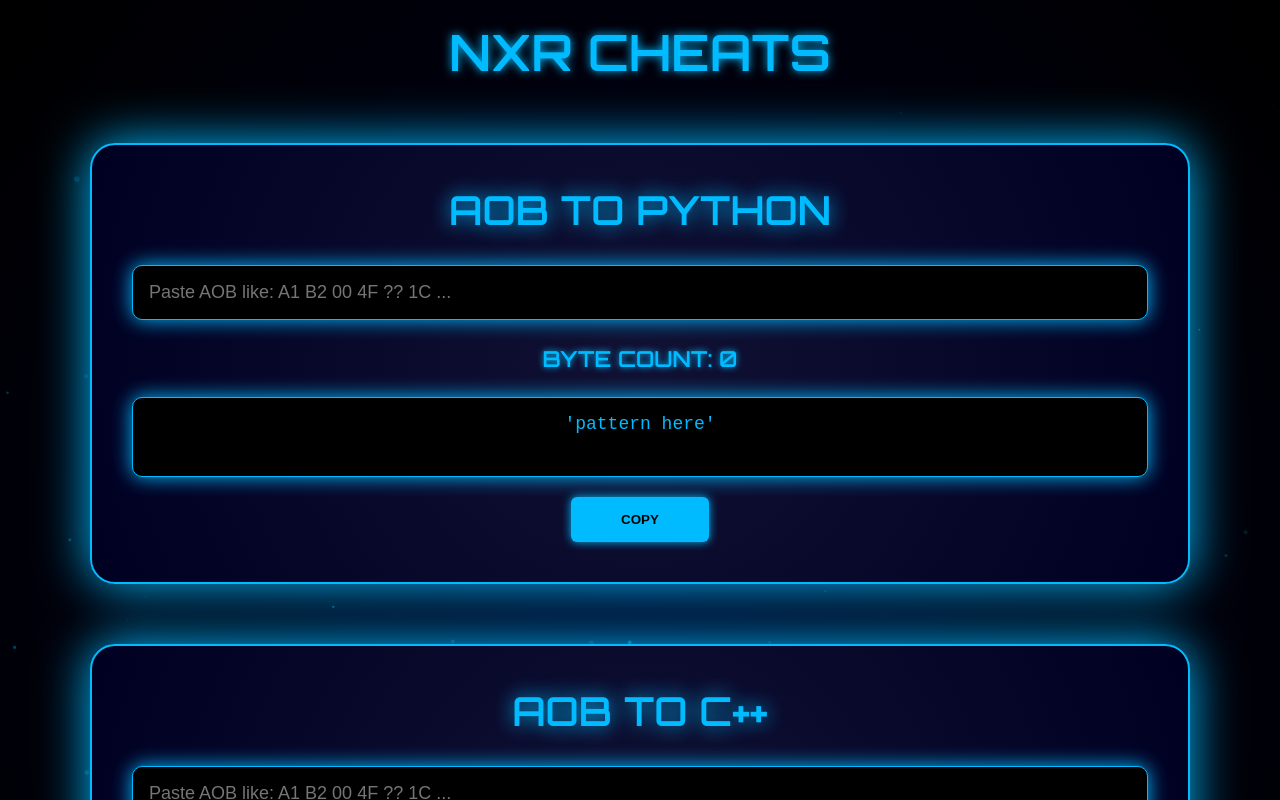
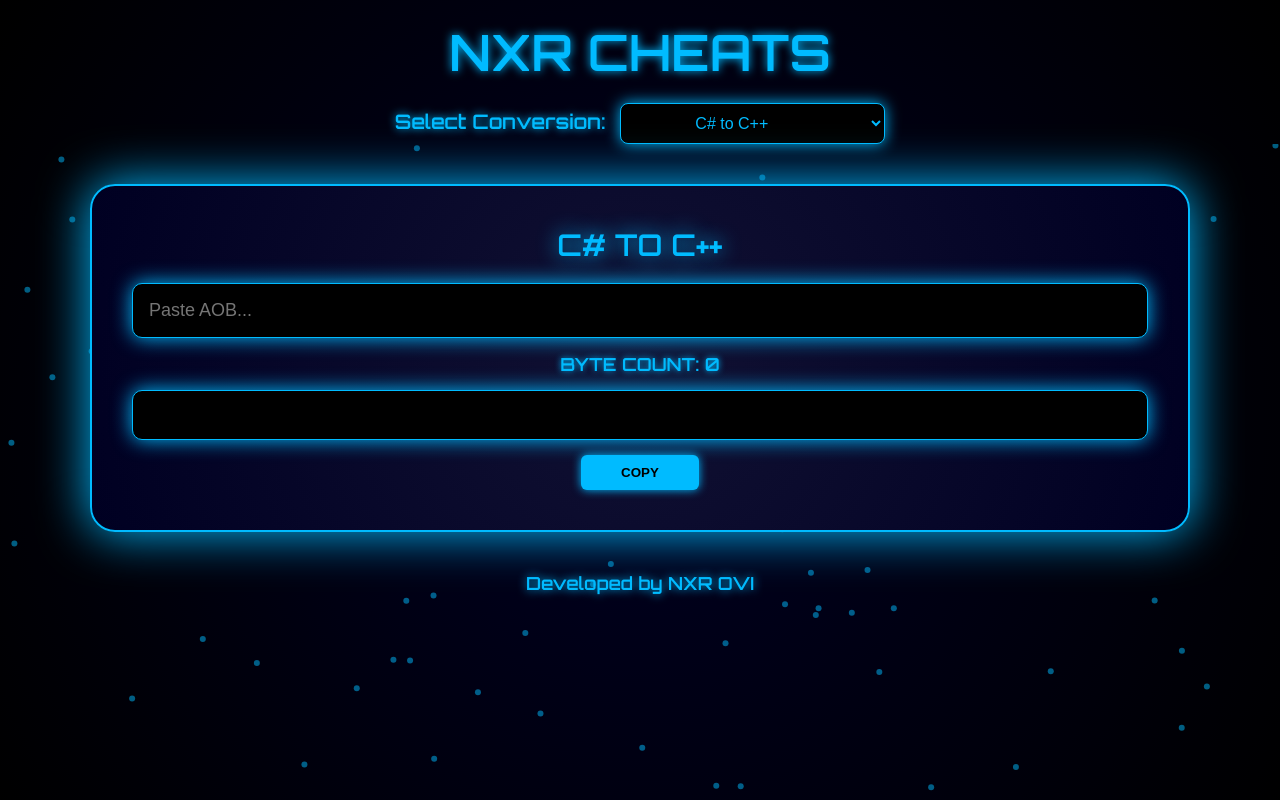
Before and after one commit to nxrcheats/aob, a plain HTML site: page index.html in a window 1280 px wide. Shown: the top 800 px of the page. Drawn offline with nearby package versions, Linux system fonts and the light colour scheme.

Commit message:
Update index.html

```diff
--- a/index.html
+++ b/index.html
@@ -6,222 +6,177 @@
 <title>AOB CONVERTER BY NXR</title>
 <link href="https://fonts.googleapis.com/css2?family=Orbitron:wght@600&display=swap" rel="stylesheet" />
 <style>
-    * {
-      margin: 0;
-      padding: 0;
-      box-sizing: border-box;
+* {margin:0;padding:0;box-sizing:border-box;}
+html, body {
+  min-height:100vh;
+  background: radial-gradient(circle, #000022, #000000);
+  font-family: 'Orbitron', sans-serif;
+  color:#00bbff;
 }
-    html, body {
-      min-height: 100vh;
-      height: auto;
-      font-family: 'Orbitron', sans-serif;
-      background: radial-gradient(circle, #000022, #000000);
-      color: #00bbff;
-      position: relative;
-    }
-    #particles-js {
-      position: fixed;
-      width: 100%;
-      height: 100%;
-      z-index: 0;
-    }
-    h1.top-name {
-      color: #00bbff;
-      text-shadow: 0 0 10px #00bbff;
-      font-size: 50px;
-      text-align: center;
-      margin: 20px 0;
-      font-weight: bold;
-    }
-    .card {
-      position: relative;
-      z-index: 2;
-      max-width: 1100px;
-      margin: 60px auto;
-      background: radial-gradient(circle at center, #111133, #000022);
-      border: 2px solid #00bbff;
-      border-radius: 25px;
-      padding: 40px;
-      text-align: center;
-      box-shadow: 0 0 50px #00bbff;
-      backdrop-filter: blur(15px);
-      margin-bottom: 40px;
-    }
-    .card h1 {
-      font-size: 40px;
-      margin-bottom: 30px;
-      text-shadow: 0 0 20px #00bbff;
-    }
-    .card input {
-      width: 100%;
-      padding: 16px;
-      border: 1px solid #00bbff;
-      border-radius: 10px;
-      background: #000;
-      color: #00bbff;
-      font-size: 18px;
-      margin-bottom: 25px;
-      box-shadow: 0 0 20px #00bbff;
-    }
-    .byte-count {
-      font-size: 22px;
-      color: #00bbff;
-      text-shadow: 0 0 6px #00bbff;
-      margin-bottom: 25px;
-    }
-    pre {
-      padding: 16px;
-      border: 1px solid #00bbff;
-      border-radius: 10px;
-      background: #000;
-      color: #00bbff;
-      font-size: 18px;
-      overflow-x: auto;
-      word-break: break-word;
-      white-space: pre-wrap;
-      box-shadow: 0 0 20px #00bbff;
-      min-height: 80px;
-    }
-    button.copy.bottom {
-      position: static;
-      display: block;
-      margin: 20px auto 0;
-      background: #00bbff;
-      color: #000;
-      border: none;
-      border-radius: 6px;
-      font-weight: bold;
-      cursor: pointer;
-      box-shadow: 0 0 10px #00bbff;
-      padding: 15px 50px;
-    }
-    button.copy.bottom:hover {
-      background: #00aadd;
-    }
-    .footer {
-      position: static;
-      margin-bottom: 20px;
-      text-align: center;
-      font-size: 18px;
-      color: #00bbff;
-      text-shadow: 0 0 10px #00bbff;
-      font-weight: bold;
-    }
+#particles-js {position:fixed;width:100%;height:100%;z-index:0;}
+h1.top-name {color:#00bbff;text-shadow:0 0 10px #00bbff;font-size:50px;text-align:center;margin:20px 0;}
+.converter-select{text-align:center;margin-top:20px;position:relative;z-index:2;}
+.converter-select label{font-size:20px;font-weight:bold;color:#00bbff;margin-right:10px;text-shadow:0 0 8px #00bbff;}
+.converter-select select{padding:10px 70px;border:1px solid #00bbff;border-radius:8px;background:#000;color:#00bbff;font-size:16px;box-shadow:0 0 15px #00bbff;}
+.card{position:relative;z-index:2;max-width:1100px;margin:40px auto;background: radial-gradient(circle at center, #111133, #000022);border:2px solid #00bbff;border-radius:25px;padding:40px;text-align:center;box-shadow:0 0 50px #00bbff;backdrop-filter:blur(15px);}
+.card h1{font-size:30px;margin-bottom:20px;text-shadow:0 0 20px #00bbff;}
+.card input{width:100%;padding:16px;border:1px solid #00bbff;border-radius:10px;background:#000;color:#00bbff;font-size:18px;margin-bottom:15px;box-shadow:0 0 20px #00bbff;}
+.byte-count{font-size:18px;color:#00bbff;text-shadow:0 0 6px #00bbff;margin-bottom:15px;}
+pre{padding:16px;border:1px solid #00bbff;border-radius:10px;background:#000;color:#00bbff;font-size:16px;overflow-x:auto;white-space:pre-wrap;box-shadow:0 0 20px #00bbff;min-height:50px;}
+button.copy.bottom{margin:15px auto 0;background:#00bbff;color:#000;border:none;border-radius:6px;font-weight:bold;cursor:pointer;box-shadow:0 0 10px #00bbff;padding:10px 40px;}
+button.copy.bottom:hover{background:#00aadd;}
+.footer{text-align:center;font-size:18px;color:#00bbff;text-shadow:0 0 10px #00bbff;margin:20px 0;}
 </style>
 </head>
 <body>
 <h1 class="top-name">NXR CHEATS</h1>
 
+<div class="converter-select">
+  <label for="conversionType">Select Conversion:</label>
+  <select id="conversionType">
+    <option value="cs-cpp">C# to C++</option>
+    <option value="cs-py">C# to Python</option>
+    <option value="cpp-cs">C++ to C#</option>
+    <option value="cpp-py">C++ to Python</option>
+    <option value="py-cs">Python to C#</option>
+    <option value="py-cpp">Python to C++</option>
+  </select>
+</div>
+
 <div id="particles-js"></div>
 
-  <div class="card" id="pythonCard">
-    <h1>AOB TO PYTHON</h1>
-    <input id="aobInputPython" type="text" placeholder="Paste AOB like: A1 B2 00 4F ?? 1C ..." autocomplete="off" />
-    <div class="byte-count" id="byteCountPython">BYTE COUNT: 0</div>
-    <div style="position: relative">
-      <pre id="pythonOutput">'pattern here'</pre>
-      <button id="copyPython" class="copy bottom">COPY</button>
-    </div>
+<div class="card" id="cs-cpp">
+  <h1>C# TO C++</h1>
+  <input type="text" placeholder="Paste AOB..." />
+  <div class="byte-count">BYTE COUNT: 0</div>
+  <pre></pre>
+  <button class="copy bottom">COPY</button>
 </div>
 
-  <div class="card" id="cppCard">
-    <h1>AOB TO C++</h1>
-    <input id="aobInputCpp" type="text" placeholder="Paste AOB like: A1 B2 00 4F ?? 1C ..." autocomplete="off" />
-    <div class="byte-count" id="byteCountCpp">BYTE COUNT: 0</div>
-    <div style="position: relative">
-      <pre id="cppOutput">C++ bite{ };</pre>
-      <button id="copyCpp" class="copy bottom">COPY</button>
+<div class="card" id="cs-py">
+  <h1>C# TO PYTHON</h1>
+  <input type="text" placeholder="Paste AOB..." />
+  <div class="byte-count">BYTE COUNT: 0</div>
+  <pre></pre>
+  <button class="copy bottom">COPY</button>
 </div>
+
+<div class="card" id="cpp-cs">
+  <h1>C++ TO C#</h1>
+  <input type="text" placeholder="Paste AOB..." />
+  <div class="byte-count">BYTE COUNT: 0</div>
+  <pre></pre>
+  <button class="copy bottom">COPY</button>
+</div>
+
+<div class="card" id="cpp-py">
+  <h1>C++ TO PYTHON</h1>
+  <input type="text" placeholder="Paste AOB..." />
+  <div class="byte-count">BYTE COUNT: 0</div>
+  <pre></pre>
+  <button class="copy bottom">COPY</button>
+</div>
+
+<div class="card" id="py-cs">
+  <h1>PYTHON TO C#</h1>
+  <input type="text" placeholder="Paste AOB..." />
+  <div class="byte-count">BYTE COUNT: 0</div>
+  <pre></pre>
+  <button class="copy bottom">COPY</button>
+</div>
+
+<div class="card" id="py-cpp">
+  <h1>PYTHON TO C++</h1>
+  <input type="text" placeholder="Paste AOB..." />
+  <div class="byte-count">BYTE COUNT: 0</div>
+  <pre></pre>
+  <button class="copy bottom">COPY</button>
 </div>
 
 <div class="footer">Developed by NXR OVI</div>
 
 <script src="https://cdn.jsdelivr.net/npm/particles.js@2.0.0/particles.min.js"></script>
-
 <script>
 document.addEventListener('DOMContentLoaded', function() {
-      const isMobile = window.innerWidth < 768;
-
   particlesJS('particles-js', {
-        "particles": {
-          "number": { "value": isMobile ? 40 : 80, "density": { "enable": true, "value_area": isMobile ? 400 : 800 } },
-          "color": { "value": "#00bbff" },
-          "shape": { "type": "circle", "stroke": { "width": 0, "color": "#000000" } },
-          "opacity": { "value": 0.5, "random": true },
-          "size": { "value": isMobile ? 2 : 3, "random": true },
-          "line_linked": { "enable": false },
-          "move": { "enable": true, "speed": isMobile ? 2 : 4, "direction": "bottom", "random": true }
-        },
-        "interactivity": {
-          "detect_on": "canvas",
-          "events": { "onhover": { "enable": !isMobile, "mode": "bubble" },
-                      "onclick": { "enable": !isMobile, "mode": "repulse" },
-                      "resize": true },
-          "modes": { "bubble": { "distance": 100, "size": 6, "duration": 0.4, "opacity": 0.8, "speed": 3 },
-                     "repulse": { "distance": 80, "duration": 0.4 } }
-        },
-        "retina_detect": true
+    "particles":{"number":{"value":80},"color":{"value":"#00bbff"},"opacity":{"value":0.5},"size":{"value":3},"line_linked":{"enable":false},"move":{"enable":true,"speed":2}},
+    "interactivity":{"events":{"resize":true}}, "retina_detect":true
   });
 });
 
-    // Python converter
-    const aobInputPython = document.getElementById("aobInputPython");
-    const pythonOutput = document.getElementById("pythonOutput");
-    const byteCountPython = document.getElementById("byteCountPython");
+// Converters
+function aobToCpp(aob) {
+  return aob.trim().split(/\s+/).map(p=>p==="??"?"'?','?'":"0x"+p.toUpperCase()).join(", ");
+}
+function aobToPython(aob) {
+  return aob.trim().split(/\s+/).map(p=>p==="??"?".":"\\x"+p.toUpperCase()).join("");
+}
 
-    aobInputPython.addEventListener("input", () => {
-      const parts = aobInputPython.value.trim().split(/\s+/);
-      let pattern = "";
+// **Updated C++ to C#**
+function cppToCs(aob) {
+  return aob
+    .replace(/[{};]/g,"")
+    .split(/,|\s+/)
+    .filter(Boolean)
+    .map(p => {
+      p = p.replace(/0x/gi,"").trim();
+      return p==="??" || p==="'?'" || p==="'?','?'" ? "??" : p.toUpperCase();
+    })
+    .join(" ");
+}
 
-      for (let part of parts) {
-        if (/^[A-Fa-f0-9]{2}$/.test(part)) {
-          pattern += "\\x" + part.toUpperCase();
-        } else if (part === "??") {
-          pattern += ".";
+// **Updated C++ to Python**
+function cppToPython(aob) {
+  return aob
+    .replace(/[{};]/g,"")
+    .split(/,|\s+/)
+    .filter(Boolean)
+    .map(p=>{
+      p = p.trim();
+      if(p==="??" || p==="'?'" || p==="'?','?'") return ".";
+      p = p.replace(/0x/gi,"").toUpperCase();
+      return "\\x"+p;
+    })
+    .join("");
 }
+
+function csToCpp(aob) { return "{ " + aobToCpp(aob) + " };"; }
+function csToPython(aob) { return aobToPython(aob); }
+function pyToCs(aob) { return "byte[] aob = { " + aob.replace(/'/g,"").split(/\\x|(?=\.)/).filter(Boolean).map(p=>p==="."?"??":p.toUpperCase()).join(" ") + " };"; }
+function pyToCpp(aob) { return "{ " + aob.replace(/'/g,"").split(/\\x|(?=\.)/).filter(Boolean).map(p=>p==="."?"'?','?'":"0x"+p.toUpperCase()).join(", ") + " };"; }
+
+// Link converters
+document.querySelectorAll(".card").forEach(card=>{
+  const input = card.querySelector("input");
+  const pre = card.querySelector("pre");
+  const count = card.querySelector(".byte-count");
+  const btn = card.querySelector("button.copy");
+
+  input.addEventListener("input", ()=>{
+    const val = input.value.trim();
+    if(!val){ pre.textContent=""; count.textContent="BYTE COUNT: 0"; return; }
+    const bytesCount = val.split(/\s+/).filter(Boolean).length;
+    count.textContent = "BYTE COUNT: "+bytesCount;
+    let output="";
+    switch(card.id){
+      case "cs-cpp": output = csToCpp(val); break;
+      case "cs-py": output = csToPython(val); break;
+      case "cpp-cs": output = cppToCs(val); break;
+      case "cpp-py": output = cppToPython(val); break;
+      case "py-cs": output = pyToCs(val); break;
+      case "py-cpp": output = pyToCpp(val); break;
     }
-      byteCountPython.textContent = `BYTE COUNT: ${pattern.length / 4}`;
-
-      pythonOutput.textContent = `'${pattern}'`;
+    pre.textContent = output;
   });
 
-    // C++ converter
-    function convertAOBtoCppArray(aobString) {
-      const parts = aobString.trim().split(/\s+/);
-      let bytes = [];
-
-      for (let part of parts) {
-        if (/^[A-Fa-f0-9]{2}$/.test(part)) {
-          bytes.push("0x" + part.toUpperCase());
-        } else if (part === "??") {
-          bytes.push("0x??");
-        }
-      }
-      return bytes.join(", ");
-    }
-
-    const aobInputCpp = document.getElementById("aobInputCpp");
-    const cppOutput = document.getElementById("cppOutput");
-    const byteCountCpp = document.getElementById("byteCountCpp");
-
-    aobInputCpp.addEventListener("input", () => {
-      const pattern = convertAOBtoCppArray(aobInputCpp.value);
-      const byteCount = (pattern.match(/0x[0-9A-F\?]/gi) || []).length;
-
-      byteCountCpp.textContent = `BYTE COUNT: ${byteCount}`;
-
-      cppOutput.textContent = `{ ${pattern} };`;
+  btn.addEventListener("click", ()=>navigator.clipboard.writeText(pre.textContent));
 });
 
-    // COPY button functionality
-    document.getElementById("copyPython").addEventListener("click", () => {
-      navigator.clipboard.writeText(document.getElementById("pythonOutput").innerText);
-    });
-
-    document.getElementById("copyCpp").addEventListener("click", () => {
-      navigator.clipboard.writeText(document.getElementById("cppOutput").innerText);
-    });
-
+// Dropdown
+const select = document.getElementById("conversionType");
+function showCard(id){ document.querySelectorAll(".card").forEach(c=>c.style.display="none"); document.getElementById(id).style.display="block"; }
+select.addEventListener("change", ()=>showCard(select.value));
+showCard(select.value);
 </script>
 </body>
 </html>
```
Lines whose indentation alone changed are shown as unchanged.
